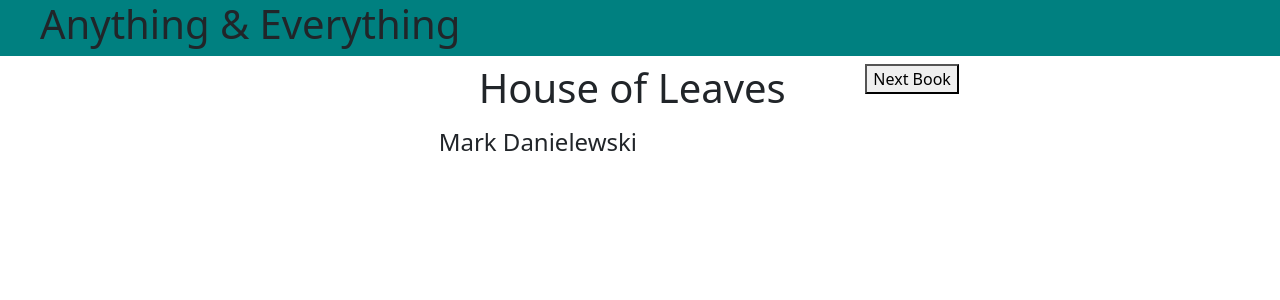
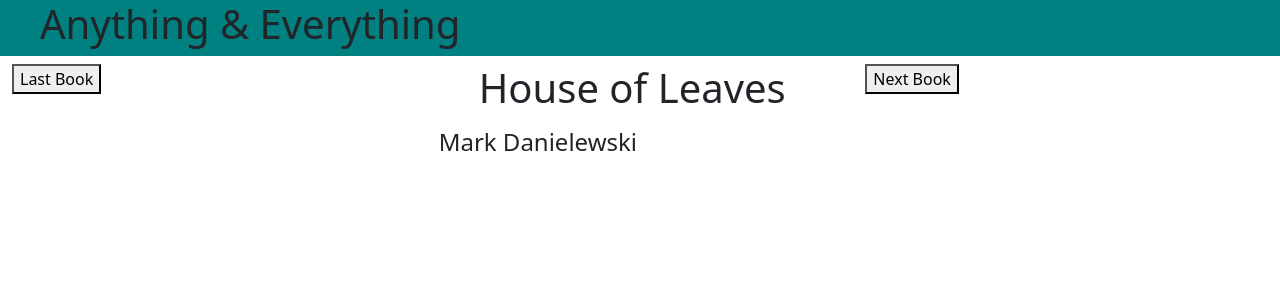
Before and after one commit to megancindric/ReactLibraryTest, a React (Create React App) app: page / in a window 1280 px wide. Shown: the top 300 px of the page. Built offline with nearby package versions, Linux system fonts and the light colour scheme.

Commit message:
Added function to decrement book number

```diff
--- a/src/components/App.jsx
+++ b/src/components/App.jsx
@@ -27,12 +27,26 @@
         });
     }
 
+    goToPreviousBook = () => {
+        let tempBookNumber = this.state.bookNumber;
+        tempBookNumber --;
+        if(tempBookNumber < 0 ){
+            tempBookNumber = this.books.length - 1;
+        }
+
+        this.setState({
+            bookNumber: tempBookNumber
+        });
+    }
+
     render(){
         return(
             <div className="container-fluid">
                 <TitleBar />
                 <div className="row">
-                    <div className="col-md-4"></div>
+                    <div className="col-md-4">
+                        <button onClick={this.goToPreviousBook}>Last Book</button>
+                    </div>
                     <div className="col-md-4">
                         <h1>{this.books[this.state.bookNumber].title}</h1>
                         <h4>{this.books[this.state.bookNumber].author}</h4>
```
